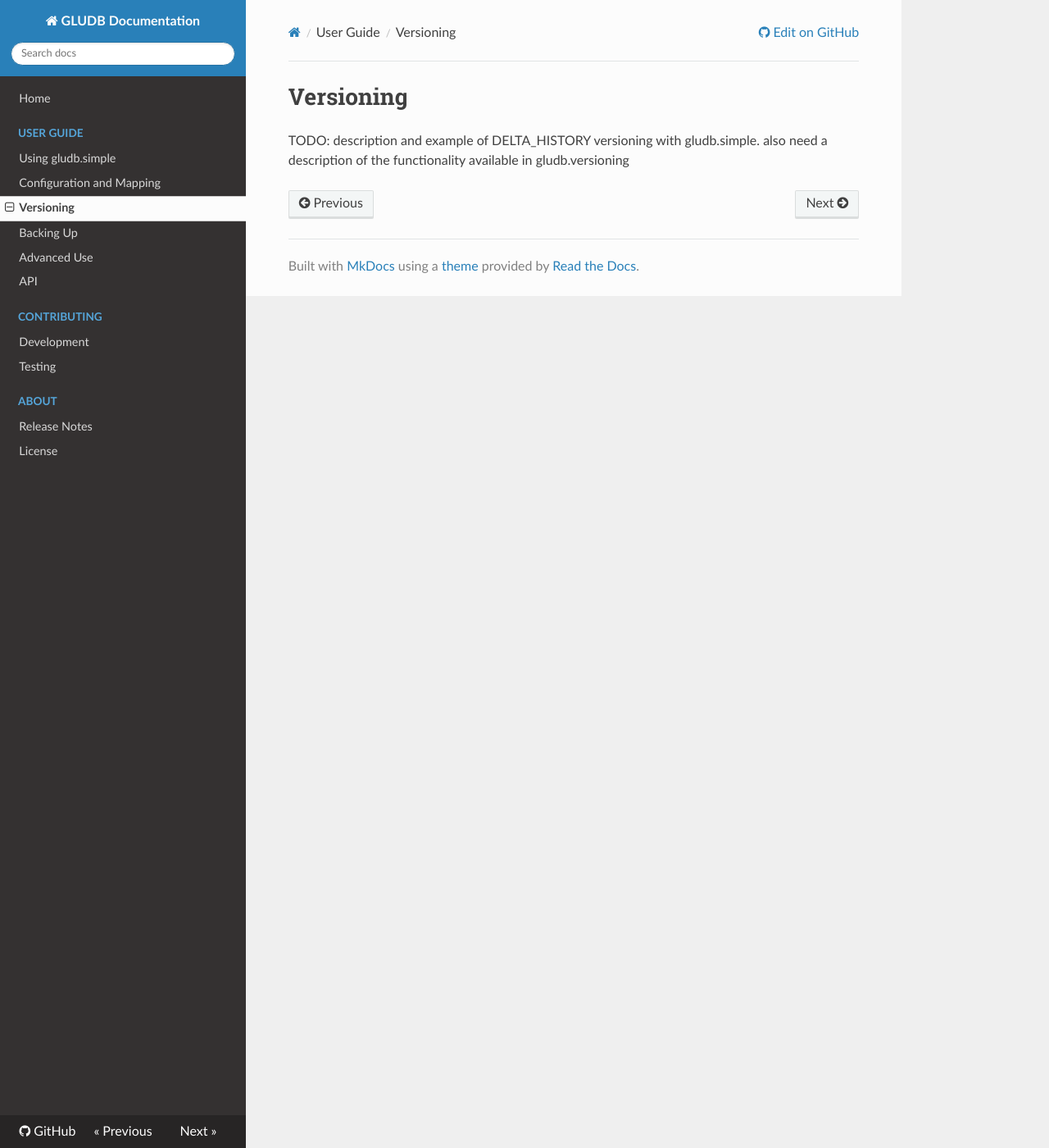
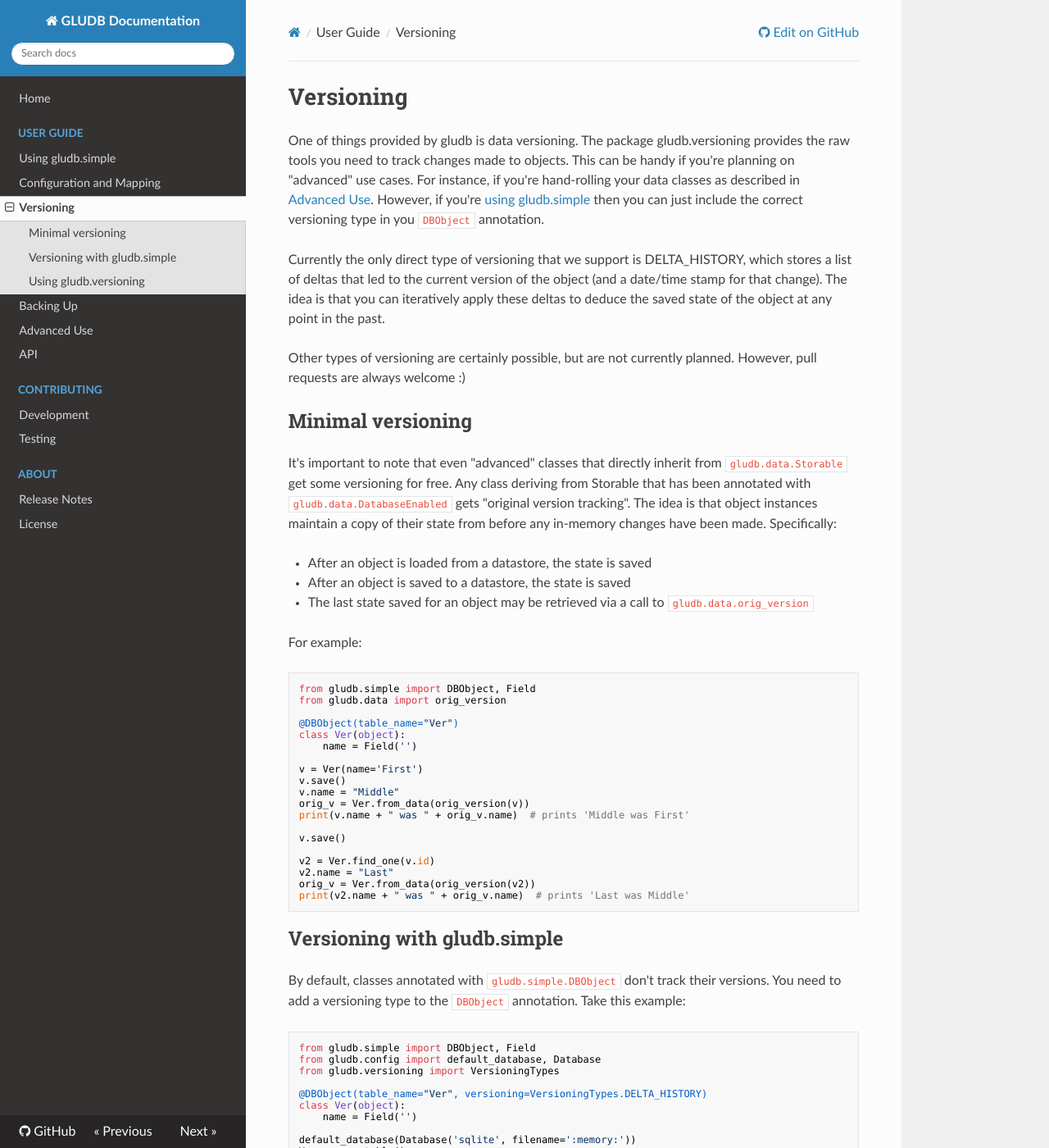
Before and after one commit to memphis-iis/GLUDB, an MkDocs documentation site: the page built from docs/versioning.md, in a window 1280 px wide and 1400 px high. Shown: the whole window at 82% size. Built offline with MkDocs 1.6.1, drawn with Linux system fonts in a browser that asks for light colours; nearby versions of some CDN libraries; old or Windows-style settings are respelled for this version of MkDocs; some of the changed text lies outside the part shown.

Commit message:
versioning doc update [ci skip]

```diff
--- a/docs/versioning.md
+++ b/docs/versioning.md
@@ -1,4 +1,129 @@
 # Versioning
 
-TODO: description and example of DELTA_HISTORY versioning with gludb.simple.
-      also need a description of the functionality available in gludb.versioning
+One of things provided by gludb is data versioning. The package
+gludb.versioning provides the raw tools you need to track changes made to
+objects. This can be handy if you're planning on "advanced" use cases. For
+instance, if you're hand-rolling your data classes as described in
+[Advanced Use](advanced.md). However, if you're [using gludb.simple](simple.md)
+then you can just include the correct versioning type in you `DBObject`
+annotation.
+
+Currently the only direct type of versioning that we support is DELTA_HISTORY,
+which stores a list of deltas that led to the current version of the object
+(and a date/time stamp for that change). The idea is that you can iteratively
+apply these deltas to deduce the saved state of the object at any point in the
+past.
+
+Other types of versioning are certainly possible, but are not currently
+planned. However, pull requests are always welcome :)
+
+## Minimal versioning
+
+It's important to note that even "advanced" classes that directly inherit from
+`gludb.data.Storable` get some versioning for free. Any class deriving from
+Storable that has been annotated with `gludb.data.DatabaseEnabled` gets
+"original version tracking". The idea is that object instances maintain a copy
+of their state from before any in-memory changes have been made. Specifically:
+
+* After an object is loaded from a datastore, the state is saved
+* After an object is saved to a datastore, the state is saved
+* The last state saved for an object may be retrieved via a call to
+  `gludb.data.orig_version`
+
+For example:
+
+    from gludb.simple import DBObject, Field
+    from gludb.data import orig_version
+
+    @DBObject(table_name="Ver")
+    class Ver(object):
+        name = Field('')
+
+    v = Ver(name='First')
+    v.save()
+    v.name = "Middle"
+    orig_v = Ver.from_data(orig_version(v))
+    print(v.name + " was " + orig_v.name)  # prints 'Middle was First'
+
+    v.save()
+
+    v2 = Ver.find_one(v.id)
+    v2.name = "Last"
+    orig_v = Ver.from_data(orig_version(v2))
+    print(v2.name + " was " + orig_v.name)  # prints 'Last was Middle'
+
+
+## Versioning with gludb.simple
+
+By default, classes annotated with `gludb.simple.DBObject` don't track their
+versions. You need to add a versioning type to the `DBObject` annotation. Take
+this example:
+
+    from gludb.simple import DBObject, Field
+    from gludb.config import default_database, Database
+    from gludb.versioning import VersioningTypes
+
+    @DBObject(table_name="Ver", versioning=VersioningTypes.DELTA_HISTORY)
+    class Ver(object):
+        name = Field('')
+
+    default_database(Database('sqlite', filename=':memory:'))
+    Ver.ensure_table()
+
+    v = Ver(name='A')
+    v.save()
+    v.name = 'B'
+    v.save()
+    v.name = 'C'
+    v.save()
+
+    from gludb.versioning import parse_diff_hist
+
+    for objdata, chgdate in parse_diff_hist(v.to_data(), v.get_version_hist()):
+        if chgdate:
+            print("Historical Version from: %s" % chgdate)
+        else:
+            print("Current Version")
+        print(Ver.from_data(objdata).name)
+
+The printed results would be something like:
+
+    Current Version
+    C
+    Historical Version from: UTC:2015-08-26T20:43:30.210610
+    B
+    Historical Version from: UTC:2015-08-26T20:43:30.208385
+    A
+
+Of course, the date/time stamps would be different.
+
+The latest version of the object `v` contains all the information necessary to
+reconstruct past saved versions. All that information is retrieved via the
+call to `get_version_hist`. That method (provided by gludb.simple to all
+classes annotated with `DBObject`) returns a list where each element is a
+dictionary with the keys 'diff' and 'diff-date'. The value attached to 'diff'
+is a JSON-compatible object containing the delta information, and the value
+attached to 'diff-date' is a string giving the UTC date and time of the save.
+
+We use the `gludb.versioning` function `parse_diff_hist` to actually
+historical copies of our object for us. It is a generator, so if you just want
+to capture everything, be sure to wrap it in `list`. Each item that you
+iterate over is actually a tuple of the kind (data, date) where the data is a
+JSON representation of the historical version of the object and date is a
+string giving the UTC date and time of the save. The JSON data is compatible
+with the class's `from_data` classmethod (as you can see in the final print
+statement).
+
+## Using gludb.versioning
+
+For an example of how to use `gludb.versioning` functions with "advanced"
+classes, please see the source code for
+[gludb.simple](https://github.com/memphis-iis/GLUDB/blob/master/gludb/simple.py)
+
+At the lowest level, `gludb.versioning` supplies the functions `record_diff`
+and `record_patch` to create and apply delta's, respectively. Currently this
+functionality is provided by the excellent library
+(json_delta)[http://json-delta.readthedocs.org].
+
+You can use `record_diff` in conjunction with the function `append_diff_hist`
+in order to maintain a list that is parsable by `parse_diff_hist`.
```
Also changed, not shown: docs/advanced.md (+9 -4 lines).
